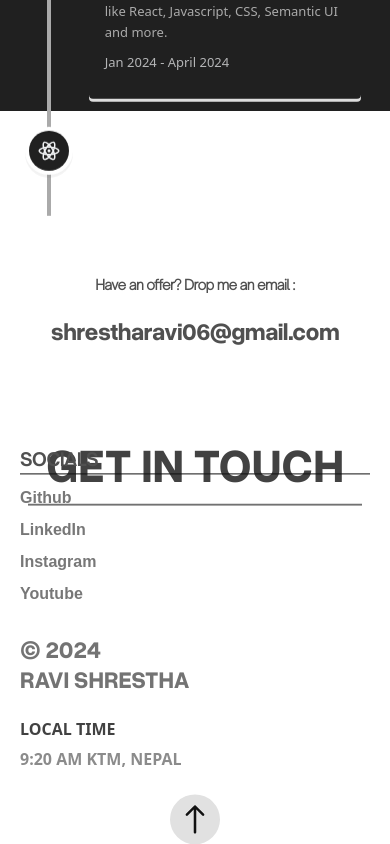
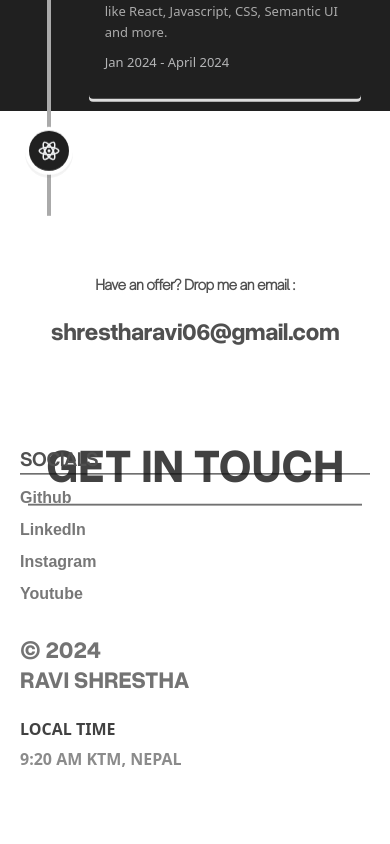
Before and after one commit to stharavi01/react-portfolio, a React (Vite) app: page / in a window 390 px wide. Shown: the part 6208-7052 px from the top of the page. After the commit the page ends 7002 px from the top, so only its background shows below. Built offline with nearby package versions, Linux system fonts and the light colour scheme.

Commit message:
fix stylings

```diff
--- a/src/components/Contact.jsx
+++ b/src/components/Contact.jsx
@@ -106,8 +106,8 @@ const Contact = () => {
 				</div>
 
 				{/* Bottom right grid */}
-				<div className="mx-auto flex relative">
-					<div className="bg-gray rounded-full md:w-[4.5rem] md:h-[4.5rem] flex justify-center items-center hover:bg-lightWhite transform hover:scale-105 transition-all cursor-pointer">
+				<div className="mx-auto flex relative ">
+					<div className="bg-gray rounded-full md:w-[4.5rem] md:h-[4.5rem] md:flex justify-center items-center hover:bg-lightWhite transform hover:scale-105 transition-all cursor-pointer hidden">
 						<a href="#about">
 							<IoIosArrowRoundUp size={50} className="text-black" />
 						</a>
--- a/src/components/LazyVideo.jsx
+++ b/src/components/LazyVideo.jsx
@@ -13,7 +13,7 @@ const LazyVideo = forwardRef(({ src, type, ...props }, ref) => {
 					observer.disconnect();
 				}
 			},
-			{ threshold: 0.1 }
+			{ threshold: 0.5 }
 		);
 
 		if (videoRef.current) {
--- a/src/components/Projects.jsx
+++ b/src/components/Projects.jsx
@@ -17,7 +17,7 @@ const About = () => {
 			<div className="sm:px-28 md:mt-16">
 				{/* Projects */}
 				{projectsData.map((project, index) => (
-					<div key={index}>
+					<div key={index} className="md:mt-8">
 						{/* for smaller screen */}
 						<div className="flex flex-col md:hidden">
 							<ProjectsLeft key={`left-${index}`} project={project} />
--- a/src/components/ProjectsLeft.jsx
+++ b/src/components/ProjectsLeft.jsx
@@ -1,4 +1,6 @@
 import { FaGithub, FaExternalLinkAlt } from "react-icons/fa";
+import { useGSAP } from "@gsap/react";
+import gsap from "gsap";
 
 const ProjectsLeft = ({ project }) => {
 	return (
```
